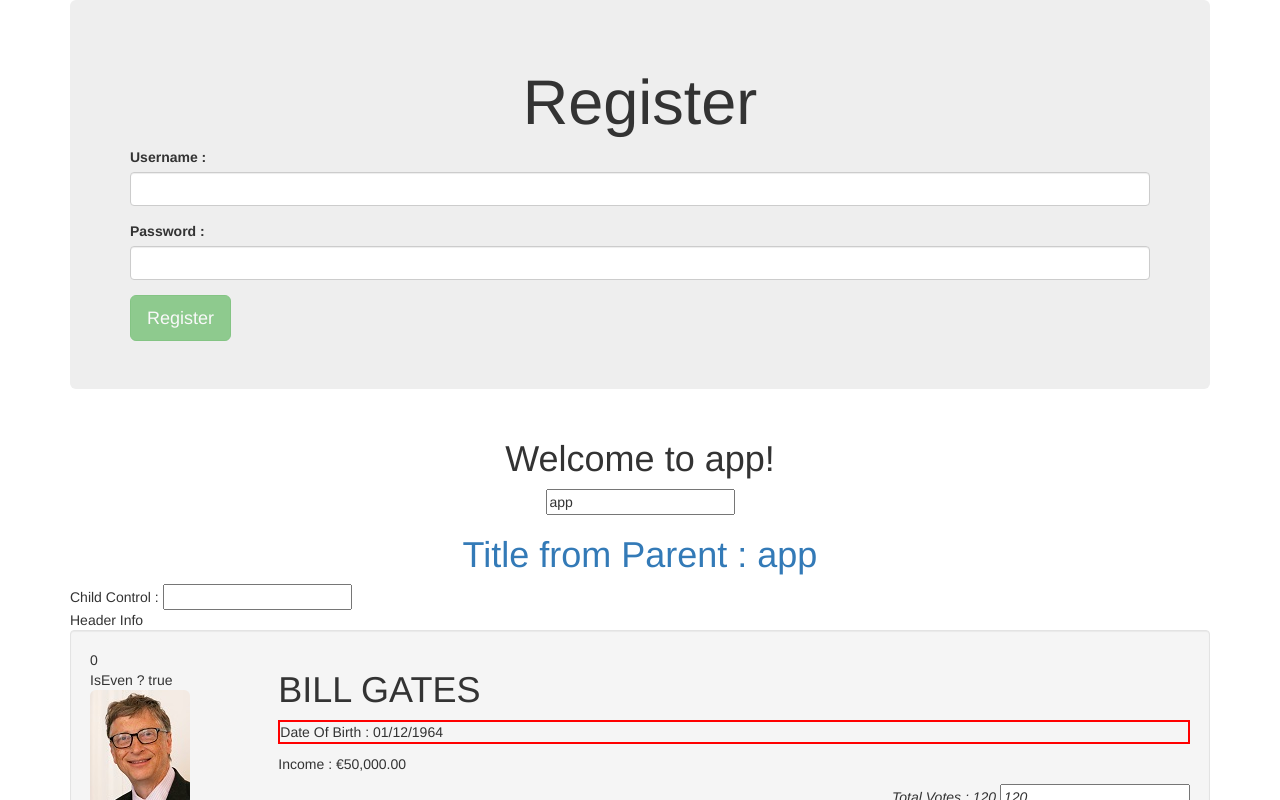
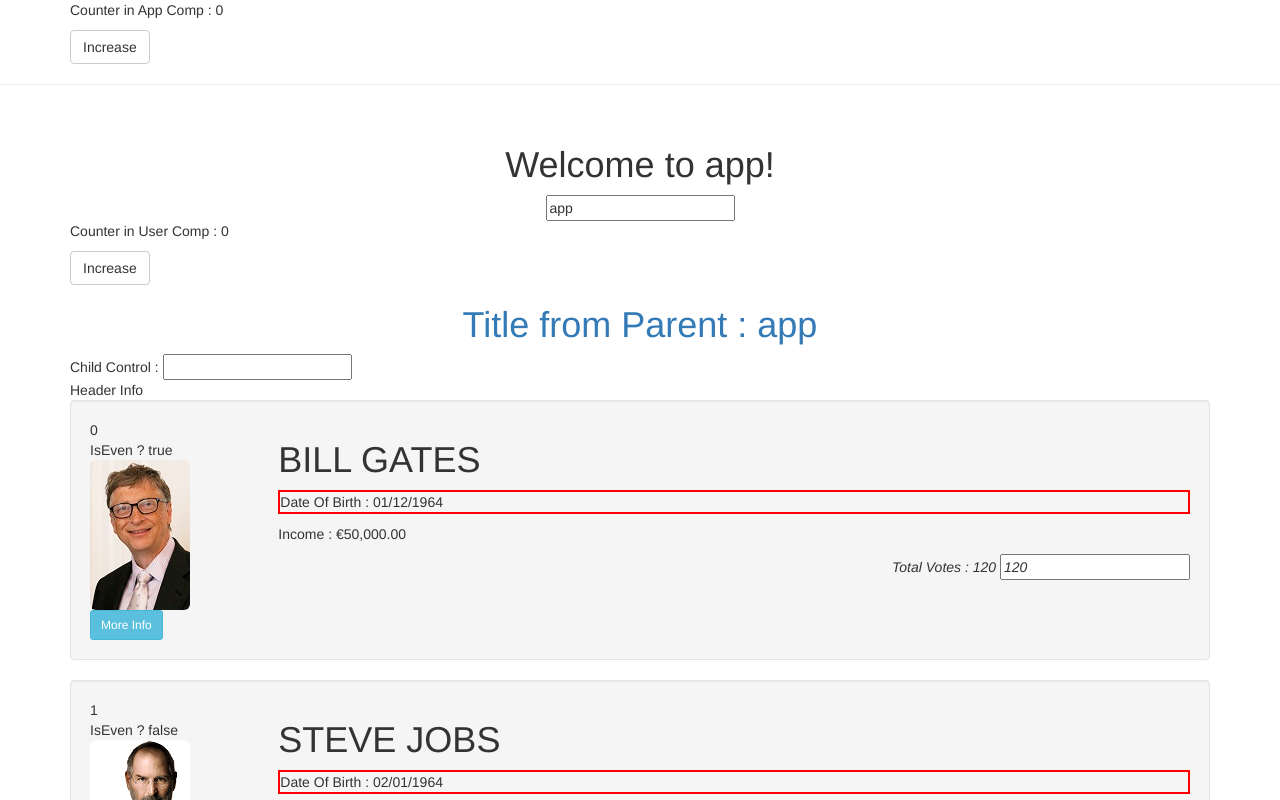
Before and after one commit to synergy2411/sg3-demo, an Angular app: page / in a window 1280 px wide. Shown: the top 800 px of the page. Built offline with nearby package versions, Linux system fonts and the light colour scheme.

Commit message:
http call made

```diff
--- a/src/app/app.component.html
+++ b/src/app/app.component.html
@@ -1,6 +1,15 @@
 <!--The content below is only a placeholder and can be replaced.-->
 
-<app-register></app-register>
+<div class="container">
+  <p>
+    Counter in App Comp : {{dataService.counter}}
+  </p>
+  <button (click)="increase()" class="btn btn-default">Increase</button>
+</div>
+
+<hr>
+<br>
+<!-- <app-register></app-register> -->
 
 <!-- <app-login></app-login> -->
 
--- a/src/app/app.component.ts
+++ b/src/app/app.component.ts
@@ -1,6 +1,7 @@
 import { Component } from '@angular/core';
-import { USER_DATA } from './data/user-data';
+// import { USER_DATA } from './data/user-data';
 import { User } from './model/user';
+import { DataService } from './services/data.service';
 
 @Component({
   selector: 'app-root',
@@ -11,14 +12,17 @@
   title = 'app';
   users : User[];
 
+  increase(){
+    this.dataService.counter++;
+  }
   changeChild(eventdata : any){
     this.title = eventdata;
   }
 
-  constructor(){
-
-  }
+  constructor(public dataService : DataService){ }
   ngOnInit(){
-    this.users = USER_DATA;
+    // this.users = this.dataService.getUserData();
+    this.dataService.getHttpData()
+      .subscribe(data=>this.users = data);
   }
 }
--- a/src/app/auth/register/register.component.html
+++ b/src/app/auth/register/register.component.html
@@ -4,20 +4,31 @@
     <form [formGroup]="registerForm">
       <div class="form-group">
         <label for="username">Username : </label>
-        <input type="text"
-          name="username"
-          class="form-control"
-          [formControl]="username">
+        <input type="text" name="username" class="form-control" [formControl]="username">
+        <div [hidden]="username.valid || username.untouched">
+          Something bad happen with username!
+          <div [hidden]="!username.hasError('required')">
+            Username is mandatory field.
+          </div>
+          <div [hidden]="!username.hasError('minlength')">
+            Username should have at least 6 characters.
+          </div>
+        </div>
       </div>
       <div class="form-group">
         <label for="password">Password : </label>
-        <input type="password"
-          name="password"
-          class="form-control"
-          [formControl]="password">
+        <input type="password" name="password" class="form-control" [formControl]="password">
+        <div [hidden]="password.valid || password.untouched">
+          Something bad happen with password!
+          <div [hidden]="!password.hasError('required')">
+            Password is mandatory field.
+          </div>
+          <div [hidden]="!password.hasError('needExclamation')">
+            Password should contain Exclamation mark.
+          </div>
+        </div>
       </div>
-      <button class="btn btn-success btn-lg"
-        (click)="register()" [disabled]="!registerForm.valid">
+      <button class="btn btn-success btn-lg" (click)="register()" [disabled]="!registerForm.valid">
         Register
       </button>
     </form>
--- a/src/app/auth/register/register.component.ts
+++ b/src/app/auth/register/register.component.ts
@@ -4,25 +4,31 @@
 @Component({
   selector: 'app-register',
   templateUrl: './register.component.html',
-  styleUrls: ['./register.component.css']
+  styleUrls: ['../login/login.component.css']
 })
 export class RegisterComponent implements OnInit {
 
-  username = new FormControl('',[
+  username = new FormControl('', [
     Validators.required,
     Validators.minLength(6)
   ]);
   password = new FormControl('', [
-    Validators.required
+    Validators.required,
+    this.isExclamation
   ]);
-  registerForm : FormGroup;
-  register(){
+  registerForm: FormGroup;
+  register() {
     console.log(this.registerForm);
   }
-  constructor( private fb : FormBuilder) {
+  isExclamation(input: FormControl) {
+    console.log(input);
+    const hasExclamation = input.value.indexOf('!') >= 0;;
+    return hasExclamation ? null : { 'needExclamation': true }
+  }
+  constructor(private fb: FormBuilder) {
     this.registerForm = this.fb.group({
-      username : this.username,
-      password : this.password
+      username: this.username,
+      password: this.password
     })
   }
 
--- /dev/null
+++ b/src/app/services/data.service.ts
@@ -0,0 +1,18 @@
+import { Injectable } from '@angular/core';
+import { USER_DATA } from '../data/user-data';
+import { Http } from '@angular/http';
+import 'rxjs/add/operator/map';
+import { User } from '../model/user';
+
+@Injectable()
+export class DataService{
+    counter = 0;
+    getUserData(){
+        return USER_DATA;
+    }
+    getHttpData(){
+      return this.http.get("assets/user-data.json")
+            .map(response=><User[]>response.json().userdata);
+    }
+    constructor(private http : Http){}
+}
--- a/src/app/user/user.component.html
+++ b/src/app/user/user.component.html
@@ -1,4 +1,9 @@
 <!-- {{ users | json }} -->
+
+<div class="container">
+    <p>Counter in User Comp : {{ dataService.counter }}</p>
+    <button class="btn btn-default" (click)="increase()">Increase</button>
+</div>
 
 <div class="container">
     <h1 class="text-center text-primary">
--- a/src/app/user/user.component.ts
+++ b/src/app/user/user.component.ts
@@ -14,6 +14,7 @@
     EventEmitter
 } from '@angular/core';
 import { User } from '../model/user';
+import { DataService } from '../services/data.service';
 
 
 @Component({
@@ -26,7 +27,8 @@
     //         border : 2px red solid;
     //     }
     // `],
-    styleUrls: [`./user.component.css`]
+    styleUrls: [`./user.component.css`],
+    providers : [DataService]
 })
 export class UserComponent implements OnChanges,
     OnInit,
@@ -54,17 +56,23 @@
         alert(`${user.firstName} is working with ${user.company} !!`);
         this.myClasses.tranform = true;
     }
-    constructor(){console.log("Constructor!")}
-    ngOnChanges(changes: SimpleChanges) {
-        console.log('ngOnChanges fired!')
-        console.log(changes);
+    increase(){
+        this.dataService.counter++;
     }
-    ngOnInit() { console.log("ngOnInit") }
-    ngDoCheck() { console.log("ngDoCheck") }
-    ngAfterContentChecked() { console.log("ngAfterContentChecked") }
-    ngAfterContentInit() { console.log("ngAfterContentInit") }
-    ngAfterViewInit() { console.log("ngAfterViewInit") }
-    ngAfterViewChecked() { console.log("ngAfterViewChecked") }
-    ngOnDestroy() { console.log("ngOnDestroy") }
+    constructor(public dataService : DataService){
+       // console.log("Constructor!")
+    }
+
+    // ngOnChanges(changes: SimpleChanges) {
+    //     console.log('ngOnChanges fired!')
+    //     console.log(changes);
+    // }
+    // ngOnInit() { console.log("ngOnInit") }
+    // ngDoCheck() { console.log("ngDoCheck") }
+    // ngAfterContentChecked() { console.log("ngAfterContentChecked") }
+    // ngAfterContentInit() { console.log("ngAfterContentInit") }
+    // ngAfterViewInit() { console.log("ngAfterViewInit") }
+    // ngAfterViewChecked() { console.log("ngAfterViewChecked") }
+    // ngOnDestroy() { console.log("ngOnDestroy") }
 
 }
--- /dev/null
+++ b/src/assets/user-data.json
@@ -0,0 +1,30 @@
+{
+    "userdata" : [{
+      "firstName" : "Bill",
+      "lastName" : "Gates",
+      "dob" : "Jan 12, 1964",
+      "income"  : 50000,
+      "isWorking" : true,
+      "company" : "Microsoft",
+      "image" : "assets/images/bill.jpg",
+      "votes" : 120
+    },{
+      "firstName" : "Steve",
+      "lastName" : "Jobs",
+      "dob" : "Feb 1, 1964",
+      "income"  : 0,
+      "isWorking" : false,
+      "company" : "Apple",
+      "image" : "assets/images/steve.png",
+      "votes" : 180
+    },{
+      "firstName" : "Tim B.",
+      "lastName" : "Lee",
+      "dob" : "Aug 2, 1964",
+      "income"  : 40000,
+      "isWorking" : true,
+      "company" : "World Wide Web",
+      "image" : "assets/images/tim.jpg",
+      "votes" : 200
+  }]
+}
```
Also changed, not shown: src/app/app.module.ts (+5 -2 lines).
